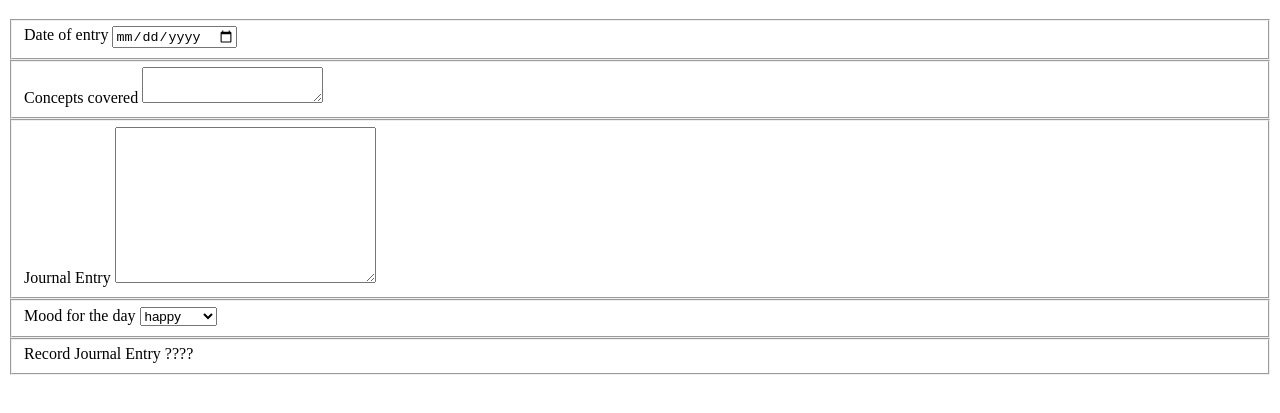
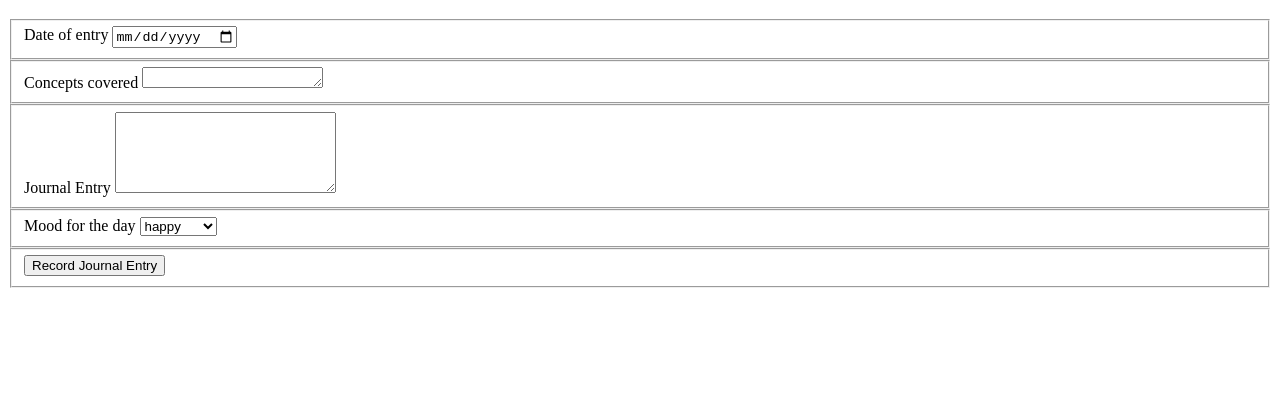
Before and after one commit to lotusfleur01/nss-daily-journal, a plain HTML site: page index.html in a window 1280 px wide. Shown: the part 61-474 px from the top of the page. Drawn offline with Linux system fonts and the light colour scheme.

Commit message:
added html updates

```diff
--- a/index.html
+++ b/index.html
@@ -18,12 +18,12 @@
 
         <fieldset>
             <label for="conceptsCovered">Concepts covered</label>
-            <textarea name="conceptsCovered" id="conceptsCovered" cols="20" rows="2"></textarea>
+            <textarea name="conceptsCovered" id="conceptsCovered" cols="20" rows="1"></textarea>
         </fieldset>
 
         <fieldset>
             <label for="journalText">Journal Entry</label>
-            <textarea name="journalText" id="journalText" cols="30" rows="10"></textarea>
+            <textarea name="journalText" id="journalText" cols="25" rows="5"></textarea>
 
         </fieldset>
 
@@ -39,8 +39,10 @@
 
 
         <fieldset>
-            <label for="recordJournalEntry">Record Journal Entry</label>
-            ????
+
+            <form action="/ "></form>
+                <input type="submit" value="Record Journal Entry">
+            </form>
 
         </fieldset>
 
```
